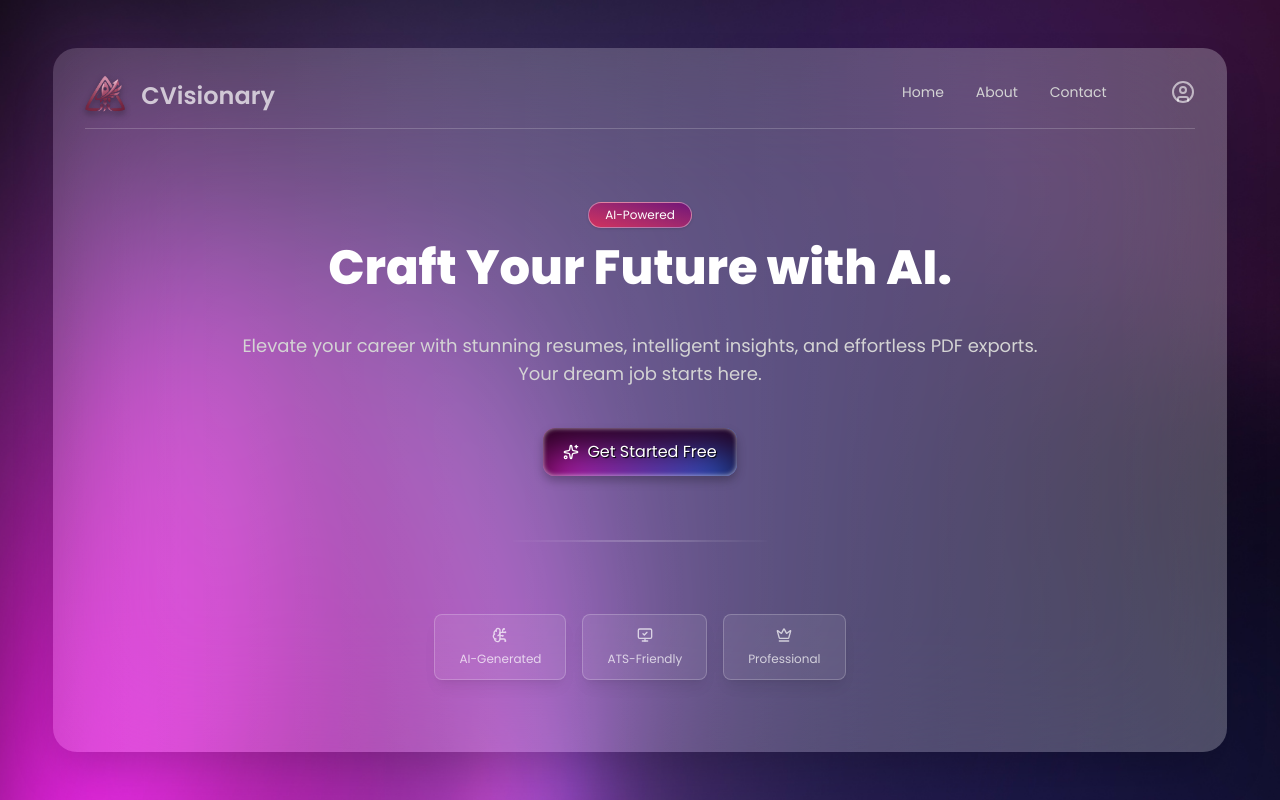
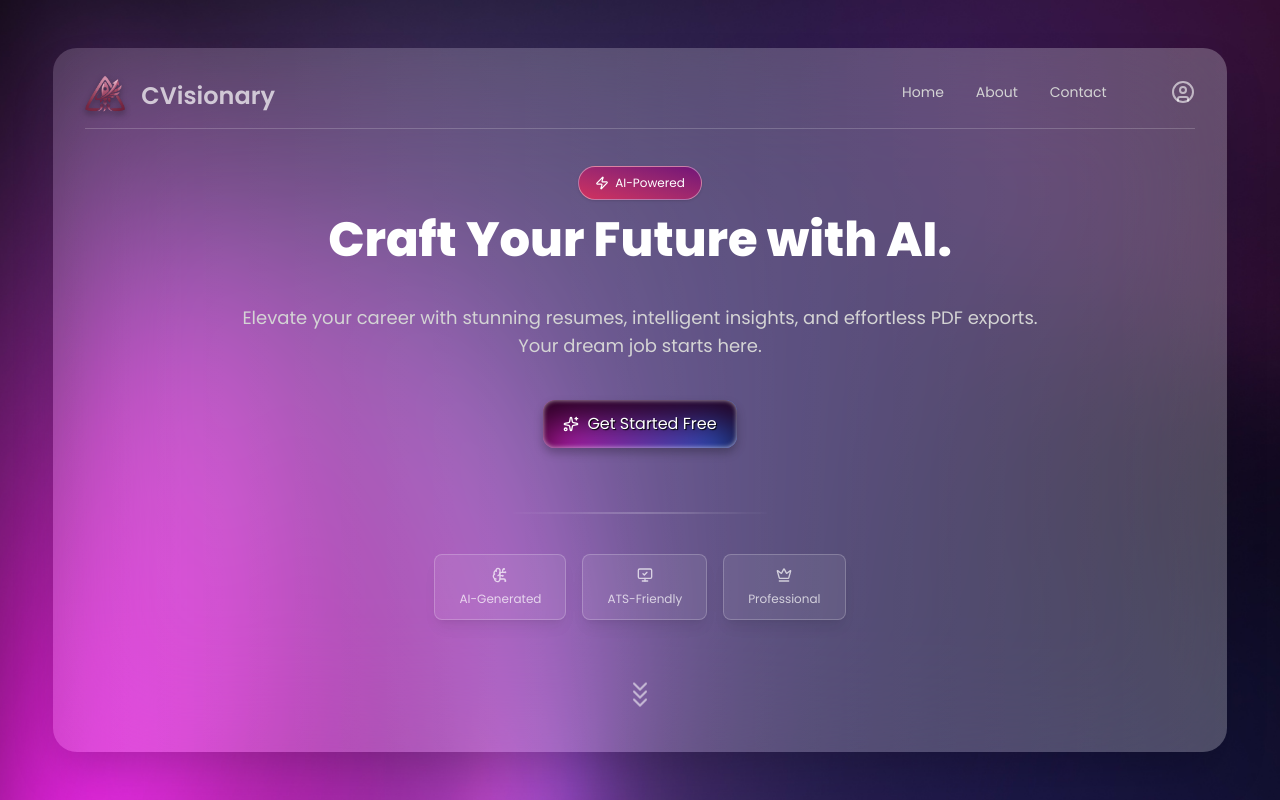
Before and after one commit to itsDonya/CVisionary, a React (Vite) app in the folder client/: page / in a window 1280 px wide. Built offline with nearby package versions, Linux system fonts and the light colour scheme.

Commit message:
feat(home): add scroll wheel to Hero section

```diff
--- a/client/src/components/home/hero/HeroContent.tsx
+++ b/client/src/components/home/hero/HeroContent.tsx
@@ -1,11 +1,14 @@
 import Button from "@/components/UI/Button";
 import { heroContent } from "@/data/home.tsx";
 import HeroProperties from "./HeroProperties";
+import HeroScrollWheel from "./HeroScrollWheel";
+import { Zap } from "lucide-react";
 
 const HeroContent = () => {
   return (
     <div className="w-full h-full flex flex-col items-center justify-center gap-10">
-      <div className="-mb-6 px-4 py-1 bg-gradient-to-tr from-primary-600 to-fuchsia-900 flex flex-center border border-white/40 rounded-full shadow">
+      <div className="-mb-6 px-4 py-1 bg-gradient-to-tr from-primary-600 to-fuchsia-900 flex flex-center gap-1.5 border border-white/40 rounded-full shadow">
+        <Zap className="w-3.5 text-white" />
         <p className="text-xs text-white">{heroContent.tagline}</p>
       </div>
 
@@ -22,6 +25,8 @@ const HeroContent = () => {
       <span className="w-64 h-0.5 mt-6 bg-gradient-to-r from-white/5 via-white/20 to-white/5 rounded-[50%]"></span>
 
       <HeroProperties properties={heroContent.properties} />
+
+      <HeroScrollWheel />
     </div>
   );
 };
--- a/client/src/components/home/hero/HeroProperties.tsx
+++ b/client/src/components/home/hero/HeroProperties.tsx
@@ -2,7 +2,7 @@ import type { Property } from "@/data/home.types";
 
 const HeroProperties = ({ properties }: { properties: Property[] }) => {
   return (
-    <ul className="mt-8 flex items-center justify-center gap-4">
+    <ul className="flex items-center justify-center gap-4">
       {properties.map((prop) => (
         <li
           key={prop.title}
--- /dev/null
+++ b/client/src/components/home/hero/HeroScrollWheel.tsx
@@ -0,0 +1,17 @@
+import { ChevronDown } from "lucide-react";
+
+const HeroScrollWheel = () => {
+  return (
+    // <div className="w-5 h-8 mt-4 py-1 flex items-end justify-center border-[2px] border-white/40 rounded-full animate-bounces cursor-pointer">
+    //   <span className="size-2.5 bg-white/40 rounded-full animate-bounce"></span>
+    // </div>
+
+    <div className="mt-4 flex flex-col items-center justify-center animate-bounce cursor-pointer">
+      <ChevronDown className="-mb-4 text-white/60" />
+      <ChevronDown className="text-white/60" />
+      <ChevronDown className="-mt-4 text-white/60" />
+    </div>
+  );
+};
+
+export default HeroScrollWheel;
```
